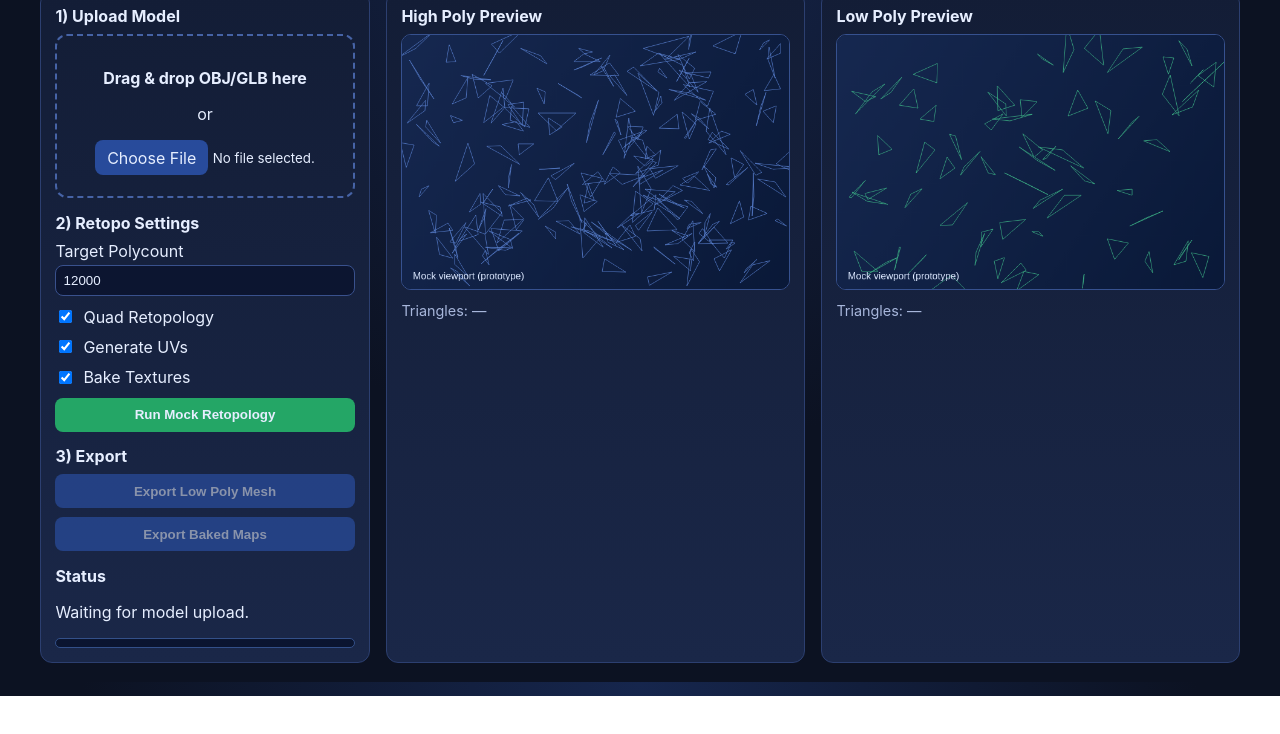
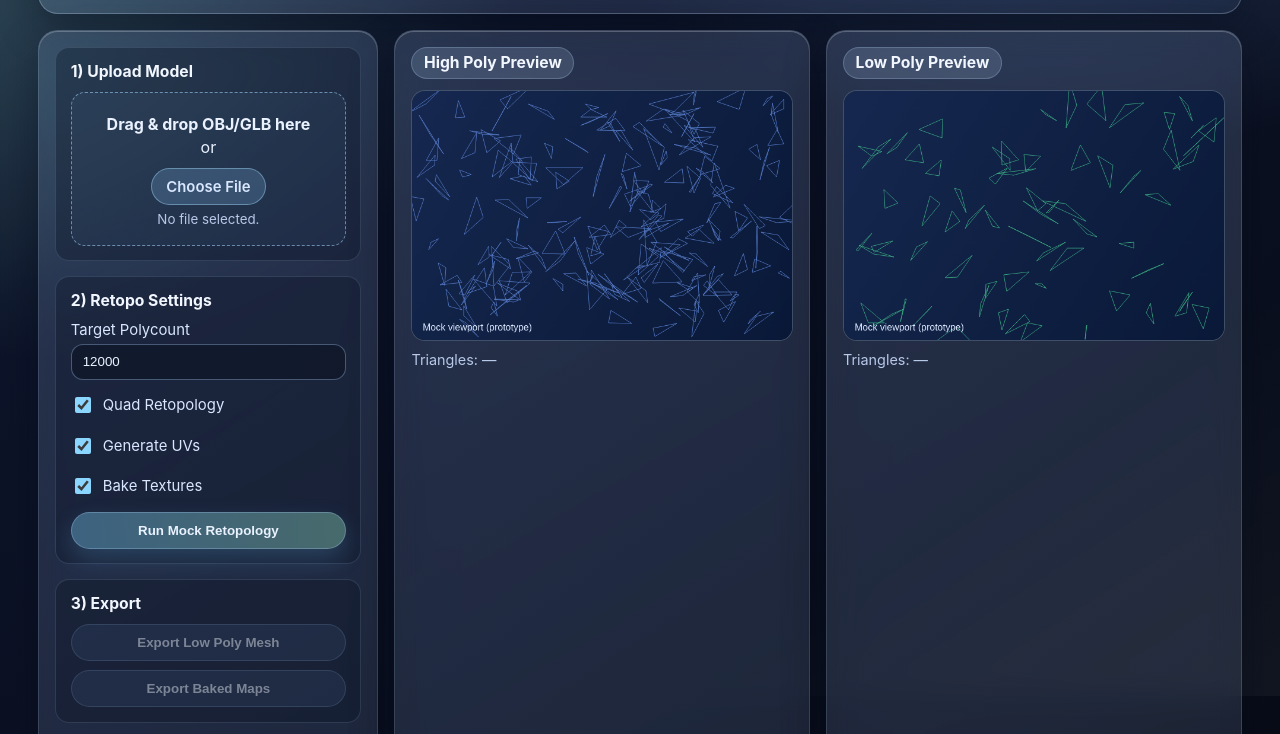
Before and after one commit to Victortherelentles/UVRETOPO, a plain HTML site: page index.html in a window 1280 px wide. Shown: the part 104-838 px from the top of the page. Before the commit the page ends 800 px from the top, so only its background shows below. Drawn offline with Linux system fonts and the light colour scheme.

Commit message:
Restyle UI with minimal frosted-glass visual theme

```diff
--- a/styles.css
+++ b/styles.css
@@ -1,106 +1,236 @@
 :root {
-  --bg: #0c1222;
-  --card: #131d36;
-  --card-2: #1a2748;
-  --text: #e6eeff;
-  --muted: #a7b6db;
-  --accent: #64e6a3;
-  --line: #2c3f70;
+  --bg-1: #070b15;
+  --bg-2: #0f1730;
+  --glass: rgba(196, 219, 255, 0.11);
+  --glass-strong: rgba(196, 219, 255, 0.16);
+  --stroke: rgba(196, 223, 255, 0.28);
+  --stroke-soft: rgba(196, 223, 255, 0.16);
+  --text: #eaf2ff;
+  --muted: #b8c8e8;
+  --accent: #8fd9ff;
+  --accent-2: #a7ffd8;
 }
 
 * { box-sizing: border-box; }
 
+html, body { min-height: 100%; }
+
 body {
   margin: 0;
-  background: radial-gradient(circle at top, #16264d, var(--bg) 55%);
   color: var(--text);
-  font-family: Inter, Segoe UI, system-ui, sans-serif;
+  font-family: Inter, "SF Pro Text", "Segoe UI", sans-serif;
+  background:
+    radial-gradient(800px 500px at 85% -10%, rgba(130, 184, 255, 0.22), transparent 70%),
+    radial-gradient(900px 550px at -8% 10%, rgba(126, 242, 218, 0.18), transparent 68%),
+    linear-gradient(150deg, var(--bg-2), var(--bg-1));
+}
+
+body::before {
+  content: "";
+  position: fixed;
+  inset: 0;
+  pointer-events: none;
+  background: linear-gradient(to bottom right, rgba(255,255,255,0.06), transparent 26%, transparent 74%, rgba(255,255,255,0.04));
+  mix-blend-mode: screen;
+}
+
+.topbar,
+.layout {
+  width: min(1220px, 94vw);
+  margin-inline: auto;
 }
 
 .topbar {
-  width: min(1200px, 94vw);
-  margin: 1rem auto;
+  margin-top: 1.2rem;
+  margin-bottom: 1rem;
+  padding: 1rem 1.1rem;
+  border-radius: 20px;
+  background: linear-gradient(140deg, rgba(208, 228, 255, 0.16), rgba(208, 228, 255, 0.06));
+  border: 1px solid var(--stroke);
+  box-shadow: 0 14px 40px rgba(2, 10, 24, 0.38), inset 0 1px 0 rgba(255, 255, 255, 0.24);
+  backdrop-filter: blur(14px) saturate(130%);
+  -webkit-backdrop-filter: blur(14px) saturate(130%);
 }
 
-.topbar h1 { margin: 0 0 .25rem; }
-.topbar p { margin: 0; color: var(--muted); }
+.topbar h1 {
+  margin: 0;
+  font-size: clamp(1.35rem, 2.5vw, 2rem);
+  letter-spacing: 0.01em;
+}
+
+.topbar p {
+  margin: .35rem 0 0;
+  color: var(--muted);
+}
 
 .layout {
-  width: min(1200px, 94vw);
-  margin: 0 auto 1.2rem;
+  margin-bottom: 1.2rem;
   display: grid;
-  grid-template-columns: 330px 1fr;
+  grid-template-columns: 340px 1fr;
   gap: 1rem;
 }
 
 .panel {
-  background: linear-gradient(180deg, var(--card), var(--card-2));
-  border: 1px solid var(--line);
-  border-radius: 12px;
-  padding: .9rem;
+  background: linear-gradient(145deg, var(--glass-strong), var(--glass));
+  border: 1px solid var(--stroke-soft);
+  border-radius: 20px;
+  padding: 1rem;
+  box-shadow:
+    0 20px 42px rgba(0, 8, 24, 0.35),
+    inset 0 1px 0 rgba(255, 255, 255, 0.24),
+    inset 0 -1px 0 rgba(255, 255, 255, 0.05);
+  backdrop-filter: blur(14px) saturate(130%);
+  -webkit-backdrop-filter: blur(14px) saturate(130%);
 }
 
-.controls { display: grid; gap: .9rem; align-content: start; }
-.controls h2, .preview-panel h3 { margin: 0 0 .5rem; font-size: 1rem; }
+.controls {
+  display: grid;
+  gap: .9rem;
+  align-content: start;
+}
+
+.controls section {
+  padding: .9rem;
+  border-radius: 14px;
+  background: rgba(12, 20, 38, 0.36);
+  border: 1px solid rgba(190, 215, 255, 0.14);
+}
+
+.controls h2,
+.preview-panel h3 {
+  margin: 0 0 .68rem;
+  font-size: .98rem;
+  font-weight: 650;
+  color: #f2f7ff;
+}
 
 .dropzone {
-  border: 2px dashed #4663a6;
-  border-radius: 12px;
+  border: 1px dashed rgba(167, 215, 255, 0.55);
+  border-radius: 14px;
   text-align: center;
-  padding: 1rem;
-  transition: .2s;
+  padding: 1.1rem .8rem;
+  background: rgba(130, 176, 255, 0.06);
+  transition: border-color .18s ease, background .18s ease, transform .18s ease;
 }
-.dropzone.dragover {
-  background: rgba(100, 230, 163, 0.12);
+
+.dropzone.dragover,
+.dropzone:hover {
   border-color: var(--accent);
+  background: rgba(144, 220, 255, 0.12);
+  transform: translateY(-1px);
 }
+
+.dropzone p { margin: .2rem 0; }
+
 .file-btn {
-  display: inline-block;
-  padding: .45rem .75rem;
-  border-radius: 8px;
-  background: #284b9b;
+  display: inline-flex;
+  align-items: center;
+  justify-content: center;
+  padding: .52rem .9rem;
+  border-radius: 999px;
+  background: rgba(141, 205, 255, 0.2);
+  border: 1px solid rgba(167, 222, 255, 0.42);
   cursor: pointer;
-  margin-bottom: .35rem;
+  margin: .5rem 0 .4rem;
+  font-weight: 600;
 }
+
 .file-btn input { display: none; }
 
-label { display: block; margin-bottom: .65rem; }
+#fileName {
+  color: var(--muted);
+  display: block;
+}
+
+label {
+  display: block;
+  margin-bottom: .66rem;
+  color: #d9e7ff;
+  font-size: .93rem;
+}
+
 input[type="number"] {
   width: 100%;
-  margin-top: .25rem;
-  padding: .45rem;
-  background: #0c1530;
-  border: 1px solid #39518d;
+  margin-top: .3rem;
+  padding: .6rem .68rem;
+  border-radius: 12px;
+  border: 1px solid rgba(171, 210, 255, 0.35);
+  background: rgba(8, 14, 28, 0.45);
   color: var(--text);
-  border-radius: 8px;
+  outline: none;
 }
-.checkbox-row { display: flex; align-items: center; gap: .5rem; }
+
+input[type="number"]:focus {
+  border-color: var(--accent);
+  box-shadow: 0 0 0 3px rgba(130, 214, 255, 0.2);
+}
+
+.checkbox-row {
+  display: flex;
+  align-items: center;
+  gap: .56rem;
+  padding: .25rem 0;
+}
+
+.checkbox-row input[type="checkbox"] {
+  accent-color: #8bd6ff;
+  inline-size: 1rem;
+  block-size: 1rem;
+}
+
 button {
   width: 100%;
-  border: 0;
-  border-radius: 8px;
-  padding: .6rem;
-  background: #2e58b8;
+  border: 1px solid rgba(172, 211, 255, 0.3);
+  border-radius: 999px;
+  padding: .62rem .8rem;
+  background: rgba(136, 185, 255, 0.16);
   color: var(--text);
-  font-weight: 700;
+  font-weight: 650;
   cursor: pointer;
+  transition: transform .15s ease, background .2s ease, box-shadow .2s ease;
 }
-button:disabled { opacity: .55; cursor: not-allowed; }
-.primary { background: #24a666; }
-.export-actions { display: grid; gap: .55rem; }
+
+button:hover:not(:disabled) {
+  transform: translateY(-1px);
+  background: rgba(136, 185, 255, 0.23);
+}
+
+button:active:not(:disabled) { transform: translateY(0); }
+
+button:disabled {
+  opacity: .48;
+  cursor: not-allowed;
+}
+
+.primary {
+  background: linear-gradient(90deg, rgba(126, 212, 255, 0.36), rgba(167, 255, 215, 0.33));
+  box-shadow: 0 10px 24px rgba(109, 199, 255, 0.2);
+}
+
+.export-actions {
+  display: grid;
+  gap: .6rem;
+}
+
+#statusText {
+  margin: .2rem 0 .6rem;
+  color: #d2e4ff;
+}
 
 .progress {
-  height: 10px;
-  background: #0b1530;
+  height: 11px;
   border-radius: 999px;
-  border: 1px solid #335089;
+  border: 1px solid rgba(157, 198, 255, 0.26);
+  background: rgba(8, 14, 27, 0.52);
   overflow: hidden;
 }
+
 #progressBar {
   height: 100%;
   width: 0%;
   transition: width .2s linear;
-  background: linear-gradient(90deg, #4f77da, #64e6a3);
+  background: linear-gradient(90deg, rgba(137, 201, 255, 0.95), rgba(166, 255, 216, 0.95));
+  box-shadow: 0 0 16px rgba(132, 211, 255, 0.55);
 }
 
 .preview-wrap {
@@ -108,16 +238,34 @@ button:disabled { opacity: .55; cursor: not-allowed; }
   grid-template-columns: 1fr 1fr;
   gap: 1rem;
 }
+
+.preview-panel {
+  display: flex;
+  flex-direction: column;
+}
+
+.preview-panel h3 {
+  display: inline-flex;
+  align-items: center;
+  width: fit-content;
+  padding: .35rem .72rem;
+  border-radius: 999px;
+  background: rgba(189, 221, 255, 0.16);
+  border: 1px solid rgba(189, 221, 255, 0.24);
+}
+
 .preview-panel canvas {
   width: 100%;
   height: auto;
-  border-radius: 10px;
-  border: 1px solid #36518f;
-  background: #0a1228;
+  border-radius: 14px;
+  border: 1px solid rgba(173, 208, 255, 0.3);
+  background: rgba(7, 12, 24, 0.62);
+  box-shadow: inset 0 1px 0 rgba(255,255,255,0.15);
 }
+
 .meta {
   color: var(--muted);
-  margin: .5rem 0 0;
+  margin: .6rem 0 0;
   font-size: .9rem;
 }
 
```
